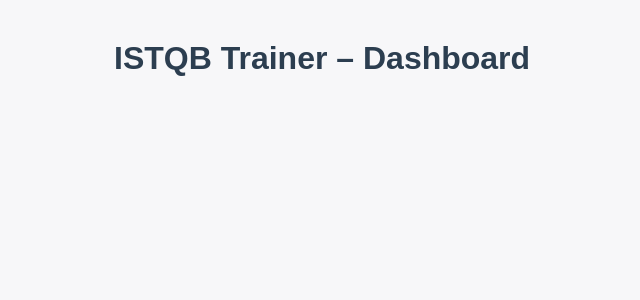
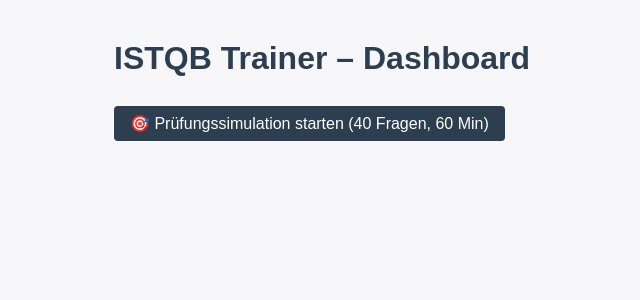
Before and after one commit to vincentkoenig/ISTQB-Trainer, a Flask app: page / in a window 1280 px wide. Shown: the top 300 px of the page, without its empty margins (126-766 px from the left). Run offline with Flask 3, Linux system fonts and the light colour scheme; data that the repository does not hold is empty.

Commit message:
feat: add mock exam entry point to dashboard

```diff
--- a/templates/dashboard.html
+++ b/templates/dashboard.html
@@ -8,6 +8,7 @@
 </head>
 <body>
     <h1>ISTQB Trainer – Dashboard</h1>
+    <a href="/mock-exam" class="button" style="display:inline-block; text-decoration:none; margin-bottom:20px;">🎯 Prüfungssimulation starten (40 Fragen, 60 Min)</a>
     <div id="lo-list"></div>
 
     <script src="/static/js/dashboard.js"></script>
```
